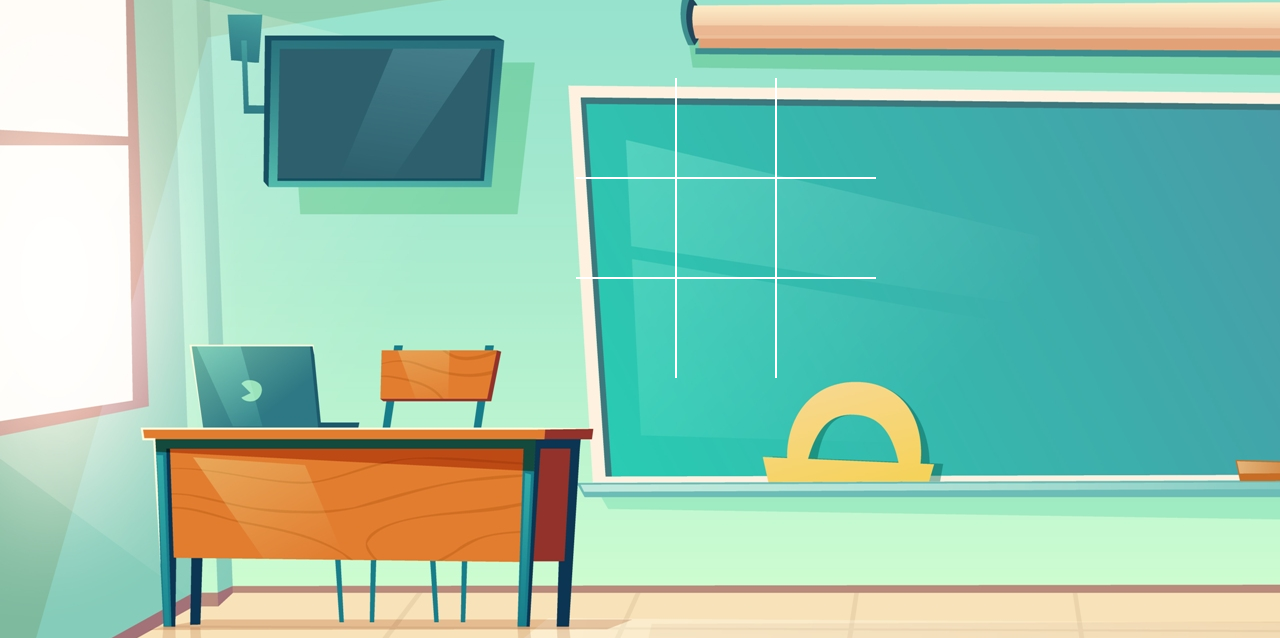
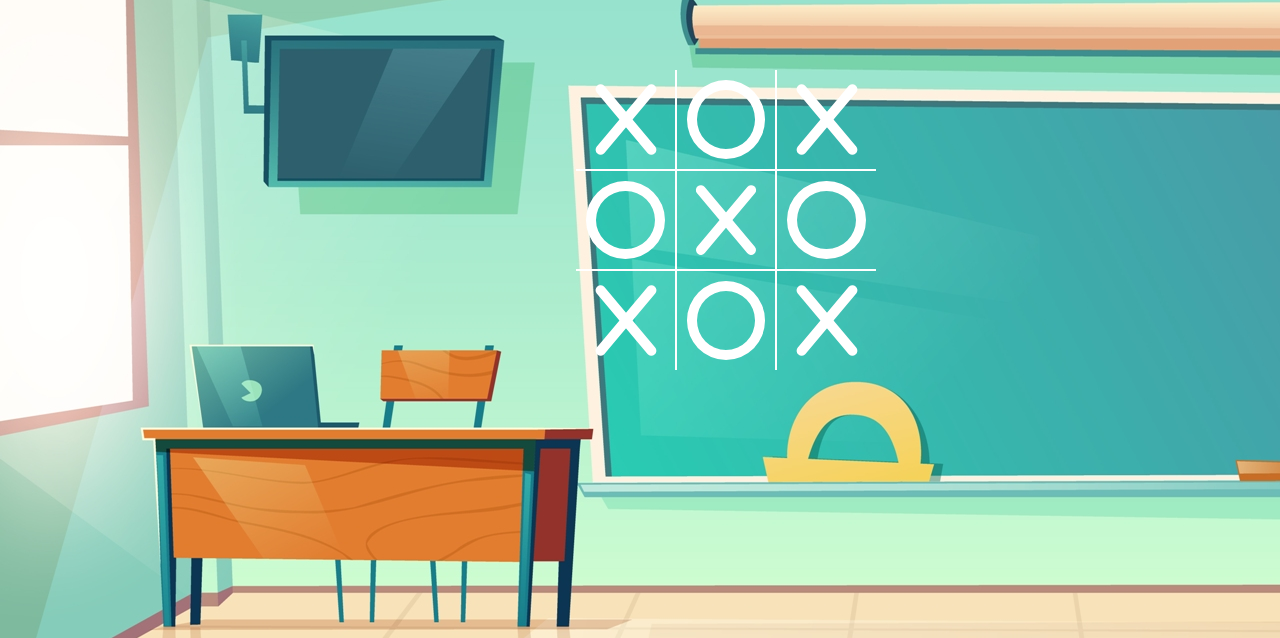
Before and after one commit to Tanishka-2000/tic-tac-toe, a plain HTML site: page index.html in a window 1280 px wide. Shown: the part 162-800 px from the top of the page. Drawn offline with Linux system fonts and the light colour scheme.

Commit message:
make classes to show x and o on the tic-tac-toe board when added to divs

```diff
--- a/index.html
+++ b/index.html
@@ -7,17 +7,17 @@
         <script src="script.js" defer></script>
     </head>
     <body>
-        <div class="container">
+        <div class="container o">
             <h1>Tic Tac Toe</h1>
-            <div></div>
-            <div></div>
-            <div></div>
-            <div></div>
-            <div></div>
-            <div></div>
-            <div></div>
-            <div></div>
-            <div></div>
+            <div class="x"></div>
+            <div class="o"></div>
+            <div class="x"></div>
+            <div class="o"></div>
+            <div class="x"></div>
+            <div class="o"></div>
+            <div class="x"></div>
+            <div class="o"></div>
+            <div class="x"></div>
         </div>
     </body>
 </html>
--- a/styles.css
+++ b/styles.css
@@ -8,7 +8,7 @@
     width: 100vw;
     height: 100vh;
     /* to position the grid */
-    padding-top: 30vh;
+    padding-top: 29vh;
     padding-left: 45vw;
     background-image: url('classroom.jpg');
     display: grid;
@@ -17,6 +17,10 @@
 }
 .container>div{
     border: 1px solid white;
+    position: relative;
+    display:flex;
+    justify-content: center;
+    align-items: center;
 }
 .container > div:nth-of-type(-n + 3){
     border-top: none;
@@ -38,3 +42,30 @@
     top: 10vh;
     left: 45vw;
 }
+/* ------------------- */
+/* code to make a custom 'x' in the tic tac toe */
+.container > div.x::before,
+.container > div.x::after{
+    content: '';
+    width: 10px;
+    height: 90%;
+    background-color: white;
+    position:absolute;
+    border-radius: 5px;
+}
+.container > div.x::before{
+    transform: rotate(40deg);
+}
+.container > div.x::after{
+    transform: rotate(-40deg);
+}
+
+/* code to make a custom 'o' in the tic tac toe */
+.container > div.o::before{
+    content: '';
+    width: 60%;
+    height: 60%;
+    border: 10px solid white;
+    border-radius: 50%;
+    position:absolute;
+}
```
